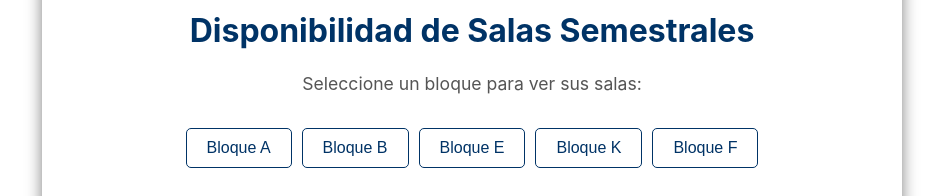
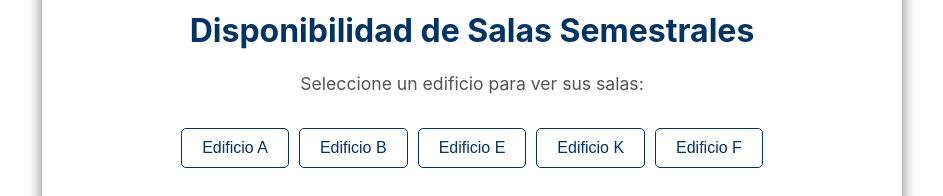
Before and after one commit to Xharless/DIU, a React (Create React App) app in the folder reserva-salas-usm/: page /assistant/semestral-rooms in a window 1280 px wide. Shown: the part 479-675 px from the top of the page, without its empty margins (168-1111 px from the left). Built offline with nearby package versions, Linux system fonts and the light colour scheme.

Commit message:
cambio de nombre

```diff
--- a/reserva-salas-usm/src/pages/SemestralRoomsPage.jsx
+++ b/reserva-salas-usm/src/pages/SemestralRoomsPage.jsx
@@ -99,7 +99,7 @@ function SemestralRoomsPage() {
             <h2>Disponibilidad de Salas Semestrales</h2>
 
             {/* Bloques de salas */}
-            <p>Seleccione un bloque para ver sus salas:</p>
+            <p>Seleccione un edificio para ver sus salas:</p>
             <div className="block-selection-group">
                 {blocks.map(block => (
                     <button
@@ -107,7 +107,7 @@ function SemestralRoomsPage() {
                         className={`block-button ${selectedBlock === block ? 'active' : ''}`}
                         onClick={() => setSelectedBlock(block)}
                     >
-                        Bloque {block}
+                        Edificio {block}
                     </button>
                 ))}
             </div>
@@ -115,7 +115,7 @@ function SemestralRoomsPage() {
 
             {selectedBlock && (
                 <div className="rooms-list-container">
-                    <h3>Salas del Bloque {selectedBlock}</h3>
+                    <h3>Salas del Edificio {selectedBlock}</h3>
                     <div className="rooms-grid">
                         {roomData[selectedBlock].map(room => (
                             <div
```
